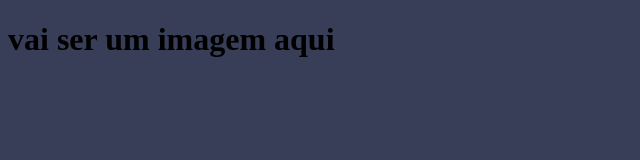
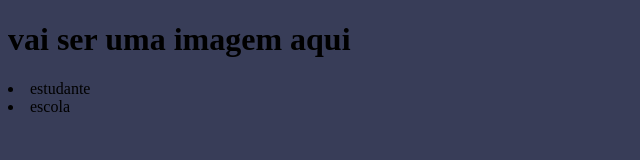
Before and after one commit to virgilino1c/Site-escola, a plain HTML site: page index.html in a window 1280 px wide. Shown: the whole page, without its empty margins (0-640 px from the left). Drawn offline with Linux system fonts and the light colour scheme.

Commit message:
Update index.html

```diff
--- a/index.html
+++ b/index.html
@@ -5,12 +5,18 @@
     <link rel="stylesheet" href="style.css">
     <meta charset="UTF-8">
     <title>Document</title>
-    <link rel="stylesheet" href="style.css">
+
 </head>
 
 <body>
-    <h1>vai ser um imagem aqui</h1>
 
+
+    <header>
+    <h1>vai ser uma imagem aqui
+    </h1>
+      <li>estudante</li>
+      <li>escola</li>
+    </header>
 </body>
 
 </html>
```
